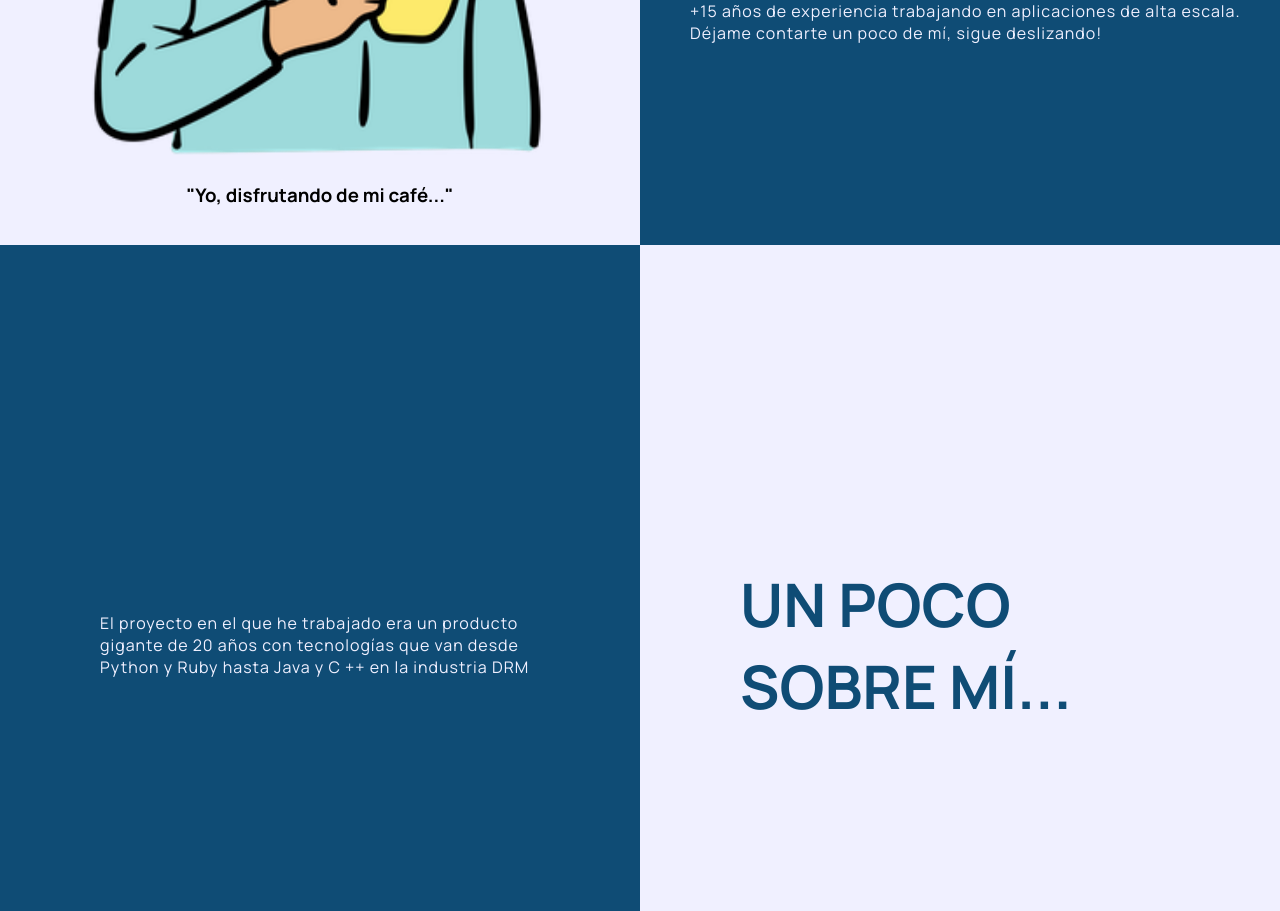
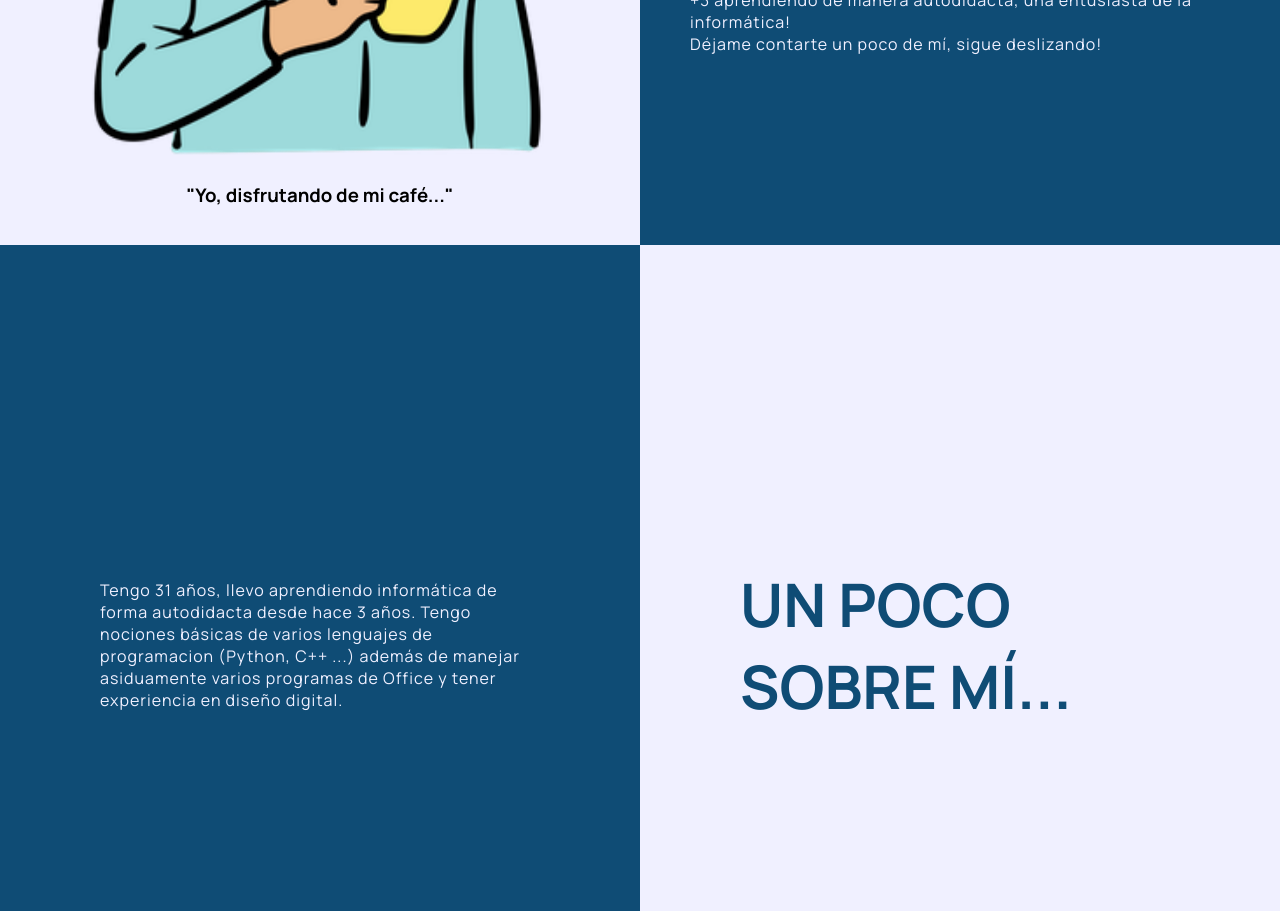
Before and after one commit to Cam-Bane/portfolio-template, a plain HTML site: page fswd-portfolio-template-main/index.html in a window 1280 px wide. Shown: the part 555-1466 px from the top of the page. Drawn offline with nearby package versions, Linux system fonts and the light colour scheme.

Commit message:
Cambio de texto cabecera

```diff
--- a/fswd-portfolio-template-main/index.html
+++ b/fswd-portfolio-template-main/index.html
@@ -47,7 +47,7 @@
           <li><a class="socials-icon" href=""><i class="bi bi-instagram"></i></a></li>
         </ul>
 
-        <p class="description">+15 años de experiencia trabajando en aplicaciones de alta escala. <br> Déjame contarte un poco de mí, sigue deslizando!</p>
+        <p class="description">+3 aprendiendo de manera autodidacta, una entusiasta de la informática! <br> Déjame contarte un poco de mí, sigue deslizando!</p>
       </div>
 
     </div>
@@ -56,7 +56,7 @@
   <section id="about" class="content">
     <aside class="half-section text-section">
       <p>
-        El proyecto en el que he trabajado era un producto gigante de 20 años con tecnologías que van desde Python y Ruby hasta Java y C ++ en la industria DRM
+        Tengo 31 años, llevo aprendiendo informática de forma autodidacta desde hace 3 años. Tengo nociones básicas de varios lenguajes de programacion (Python, C++ ...) además de manejar asiduamente varios programas de Office y tener experiencia en diseño digital.
       </p>
 
     </aside>
```
